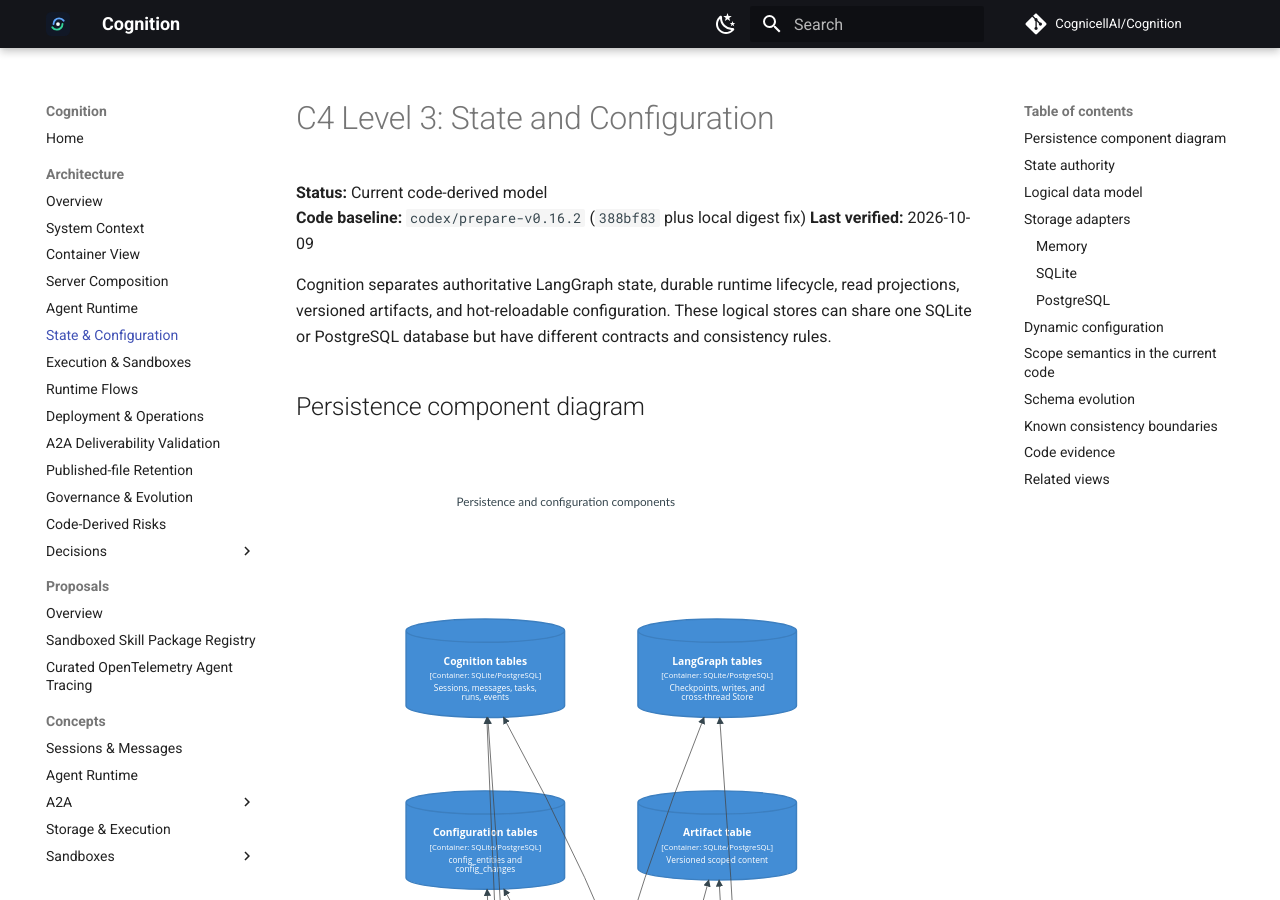
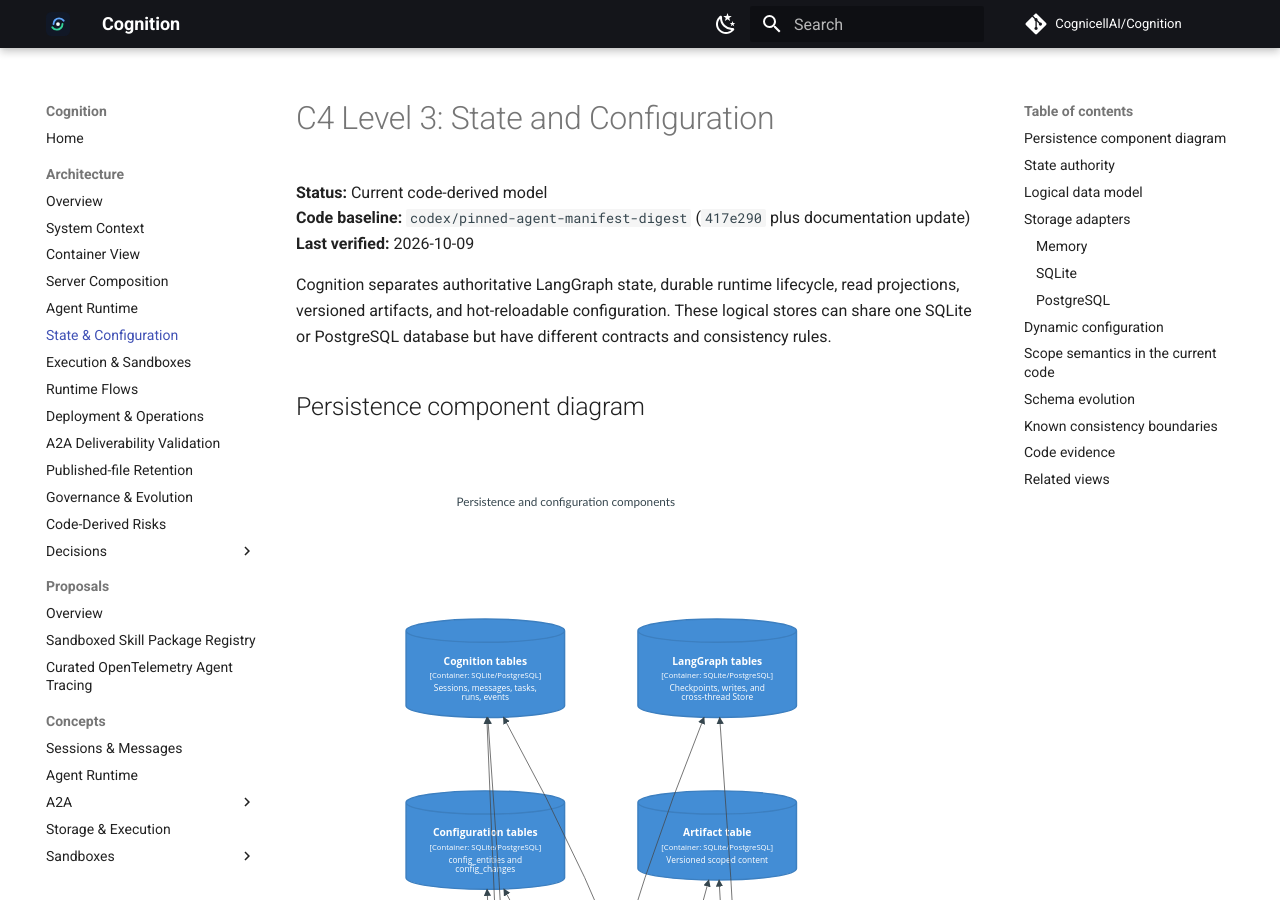
Before and after one commit to CognicellAI/Cognition, an MkDocs documentation site: the page built from docs/architecture/05-state-and-configuration.md, in a window 1280 px wide and 900 px high. Built offline with MkDocs 1.6.1 and Material for MkDocs 9.7.7, drawn with Linux system fonts in a browser that asks for light colours; comment, search, counter and statistics services are not loaded.

Commit message:
Record pinned digest validation evidence

```diff
--- a/docs/architecture/05-state-and-configuration.md
+++ b/docs/architecture/05-state-and-configuration.md
@@ -1,7 +1,7 @@
 # C4 Level 3: State and Configuration
 
 **Status:** Current code-derived model
-**Code baseline:** `codex/prepare-v0.16.2` (`388bf83` plus local digest fix)
+**Code baseline:** `codex/pinned-agent-manifest-digest` (`417e290` plus documentation update)
 **Last verified:** 2026-10-09
 
 Cognition separates authoritative LangGraph state, durable runtime lifecycle,
```
Also changed, not shown: ROADMAP.md (+3 -2 lines).
